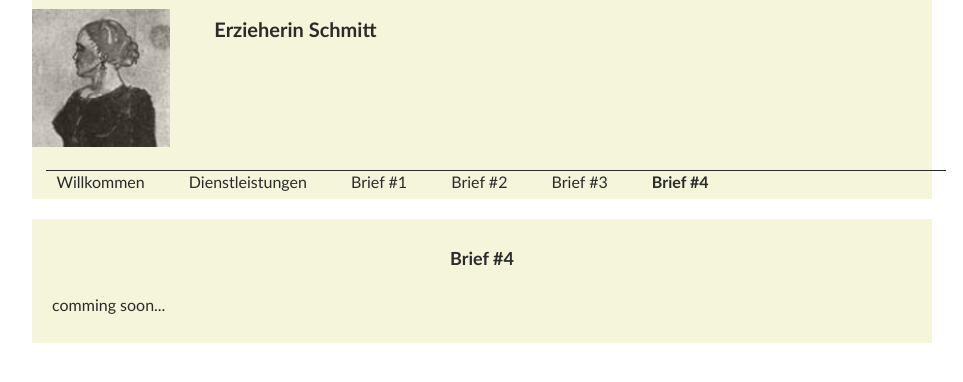
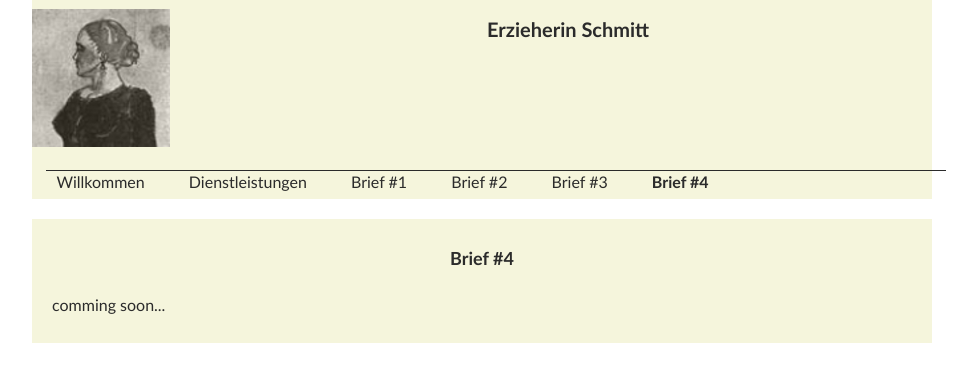
Before and after one commit to richardtraindl/tierarztpraxis-kaiserstrasse.at, a Jekyll site: the page built from xyz123/Schmitt/brief4.html, in a window 1280 px wide. Shown: the top 382 px of the page, without its empty margins (158-1121 px from the left). Built offline with Jekyll 4.4.1, drawn with Linux system fonts in a browser that asks for light colours.

Commit message:
customize

```diff
--- a/_includes/guest.html
+++ b/_includes/guest.html
@@ -1,9 +1,9 @@
 
         <header class="section group">
-            <div class="col span_2_of_12" style="text-align: center;">
+            <div class="col span_2_of_12" style="display:flex; align-items: center; justify-content: center;">
                 <a href="index.html"><img src="/img2/logo.jpg" alt="Logo"></a>
             </div>
-            <div class="col span_10_of_12">
+            <div class="col span_10_of_12" style="display:flex; align-items: center; justify-content: center;">
                 <h1>Erzieherin Schmitt</h1>
             </div>
 
```
